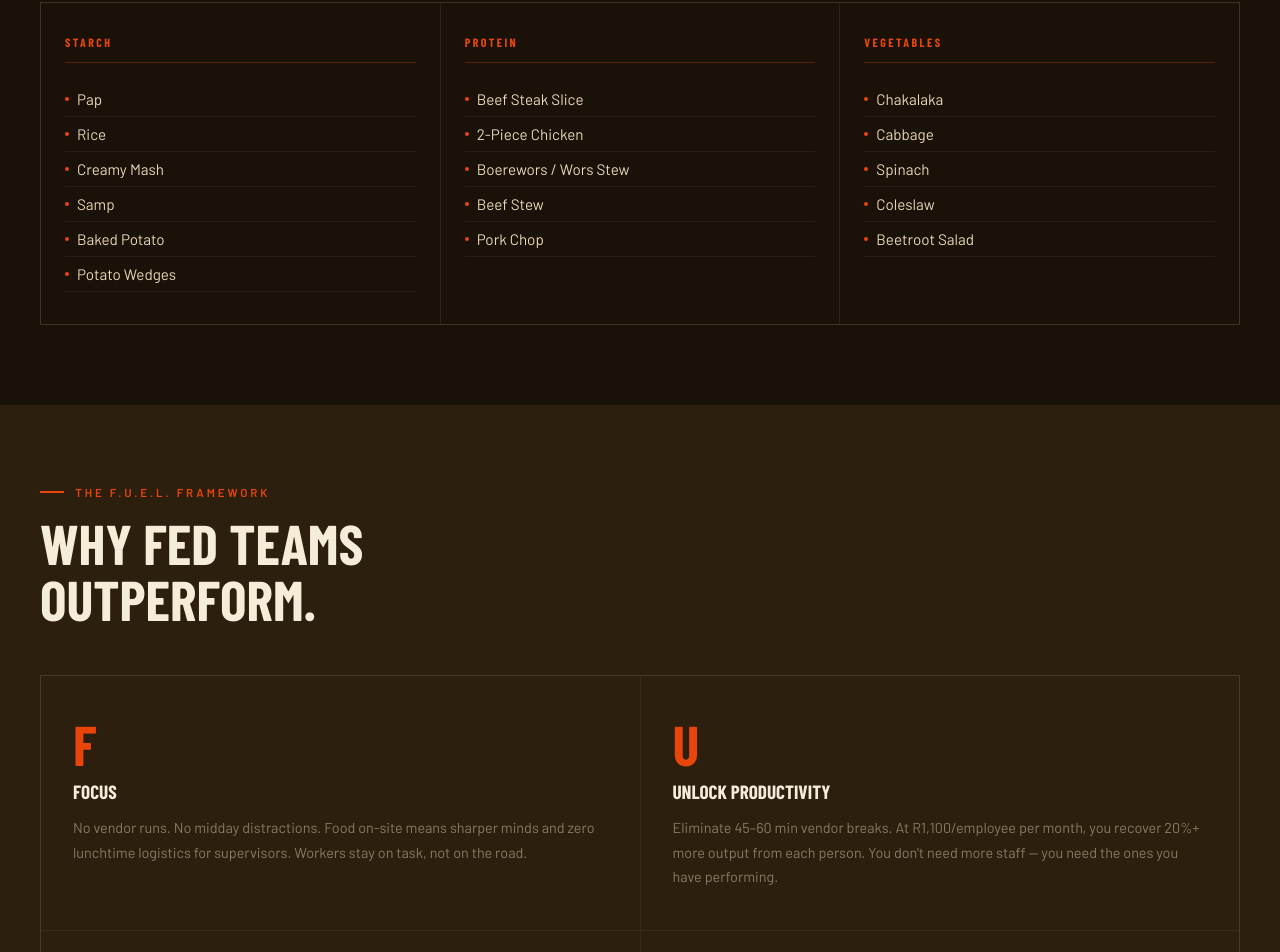
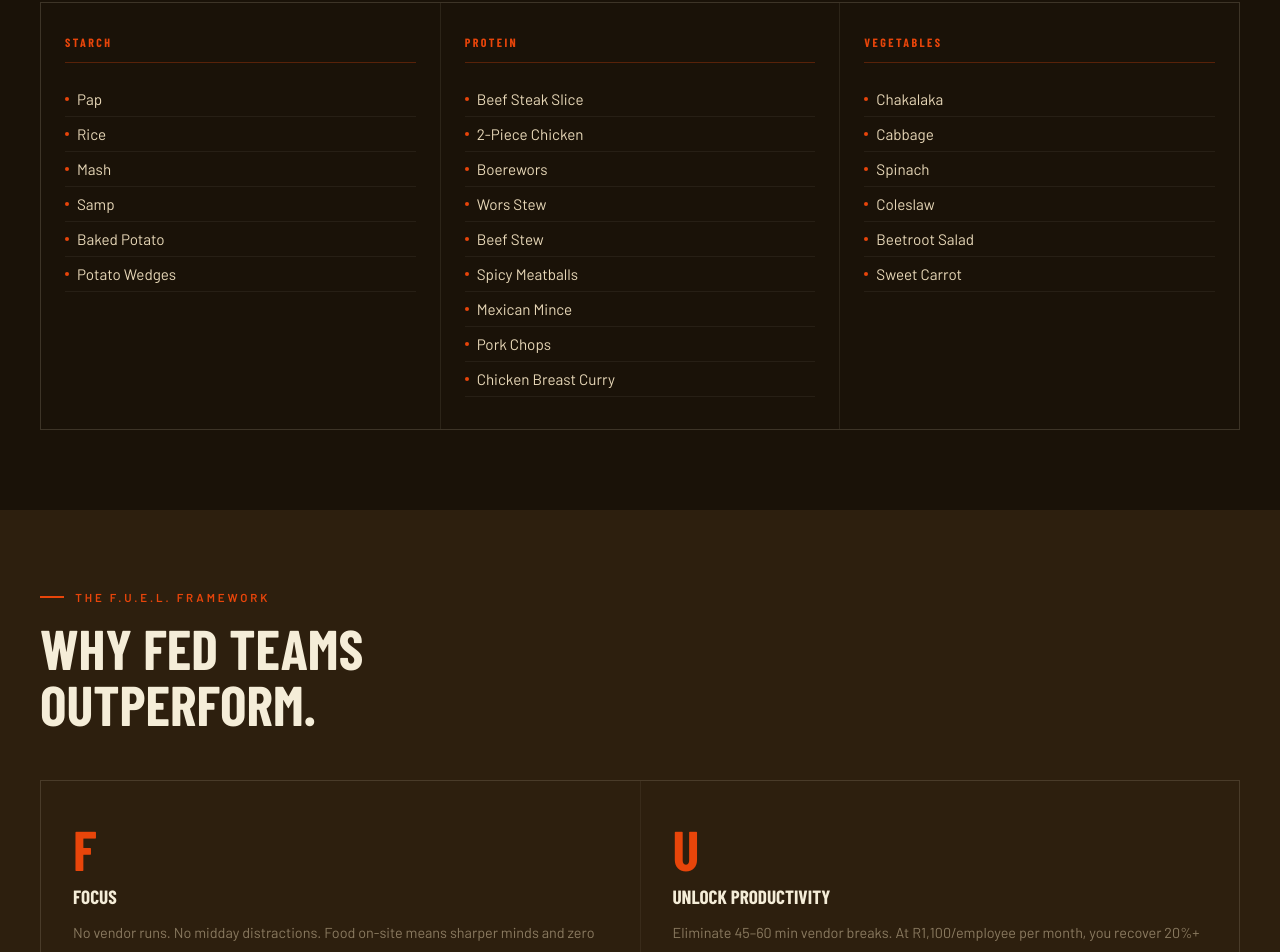
Before and after one commit to custodiaprojects/skhaftini, a plain HTML site: page index.html in a window 1280 px wide. Shown: the part 1920-2872 px from the top of the page. Drawn offline with nearby package versions, Linux system fonts and the light colour scheme; a web font is replaced by a local one.

Commit message:
Update index.html

```diff
--- a/index.html
+++ b/index.html
@@ -1122,14 +1122,13 @@ footer p { font-size: 0.8rem; color: var(--text-muted); }
 // DATA
 // ══════════════════════════════════
 const DEFAULT_MENU = {
-  starch: ['Pap','Rice','Creamy Mash','Samp','Baked Potato','Potato Wedges'],
-  protein: ['Beef Steak Slice','2-Piece Chicken','Boerewors / Wors Stew','Beef Stew','Pork Chop'],
-  veg: ['Chakalaka','Cabbage','Spinach','Coleslaw','Beetroot Salad']
+  starch: ['Pap','Rice','Mash','Samp','Baked Potato','Potato Wedges',],
+  protein: ['Beef Steak Slice','2-Piece Chicken','Boerewors','Wors Stew','Beef Stew','Spicy Meatballs','Mexican Mince','Pork Chops','Chicken Breast Curry'],
+  veg: ['Chakalaka','Cabbage','Spinach','Coleslaw','Beetroot Salad','Sweet Carrot']
 };
 
 const DEFAULT_SLOTS = [
-  { time: '10:30–11:00', taken: 0 },
-  { time: '11:00–11:30', taken: 0 },
+  { time: '11:00–11:30', taken: 2 },
   { time: '11:30–12:00', taken: 0 },
   { time: '12:00–12:30', taken: 0 }
 ];
```
